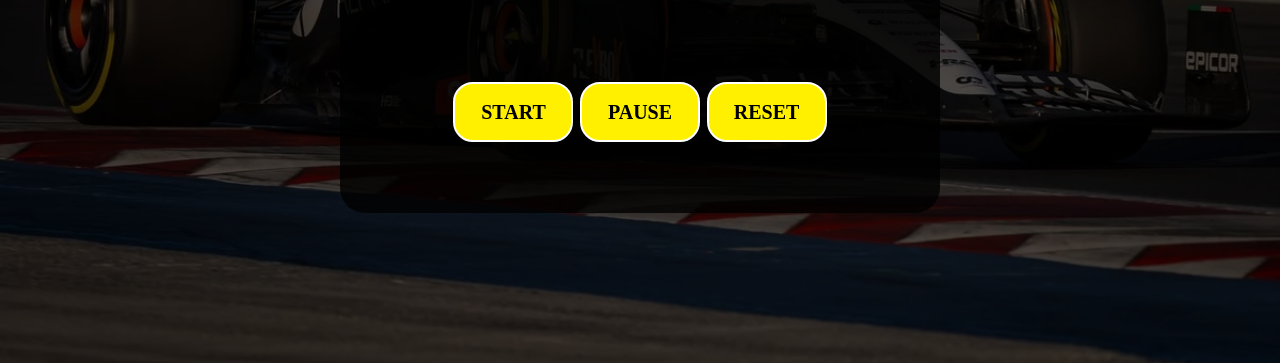
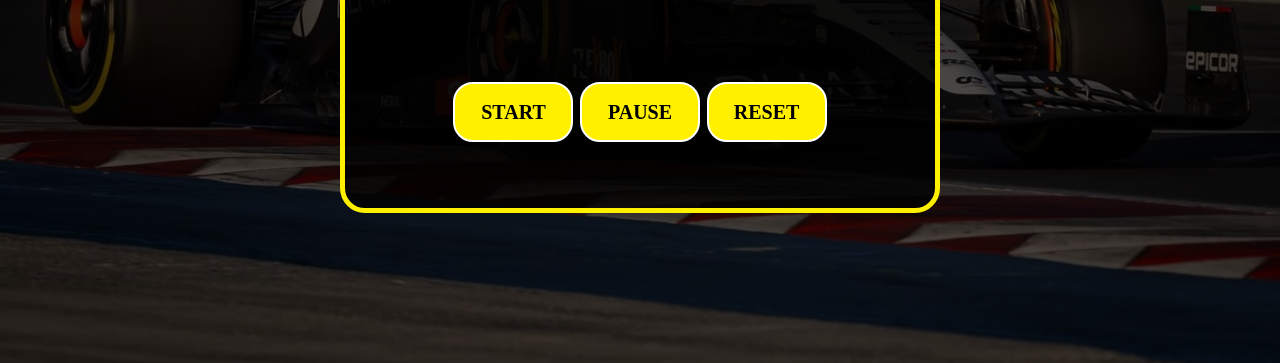
Before and after one commit to faizan-smit/jsstopwatch, a plain HTML site: page index.html in a window 1280 px wide. Shown: the part 437-800 px from the top of the page. Drawn offline with nearby package versions, Linux system fonts and the light colour scheme; a web font is replaced by a local one.

Commit message:
Stopwatch Done

```diff
--- a/index.html
+++ b/index.html
@@ -70,6 +70,7 @@
             font-weight: bold;
             margin-top: 100px;
             /* padding: 20px; */
+            border: 5px solid #fff000;
         }
 
         .digital-font{
```
Also changed, not shown: nyck-de-vries-alphatauri-at04-1.webp (deleted).
